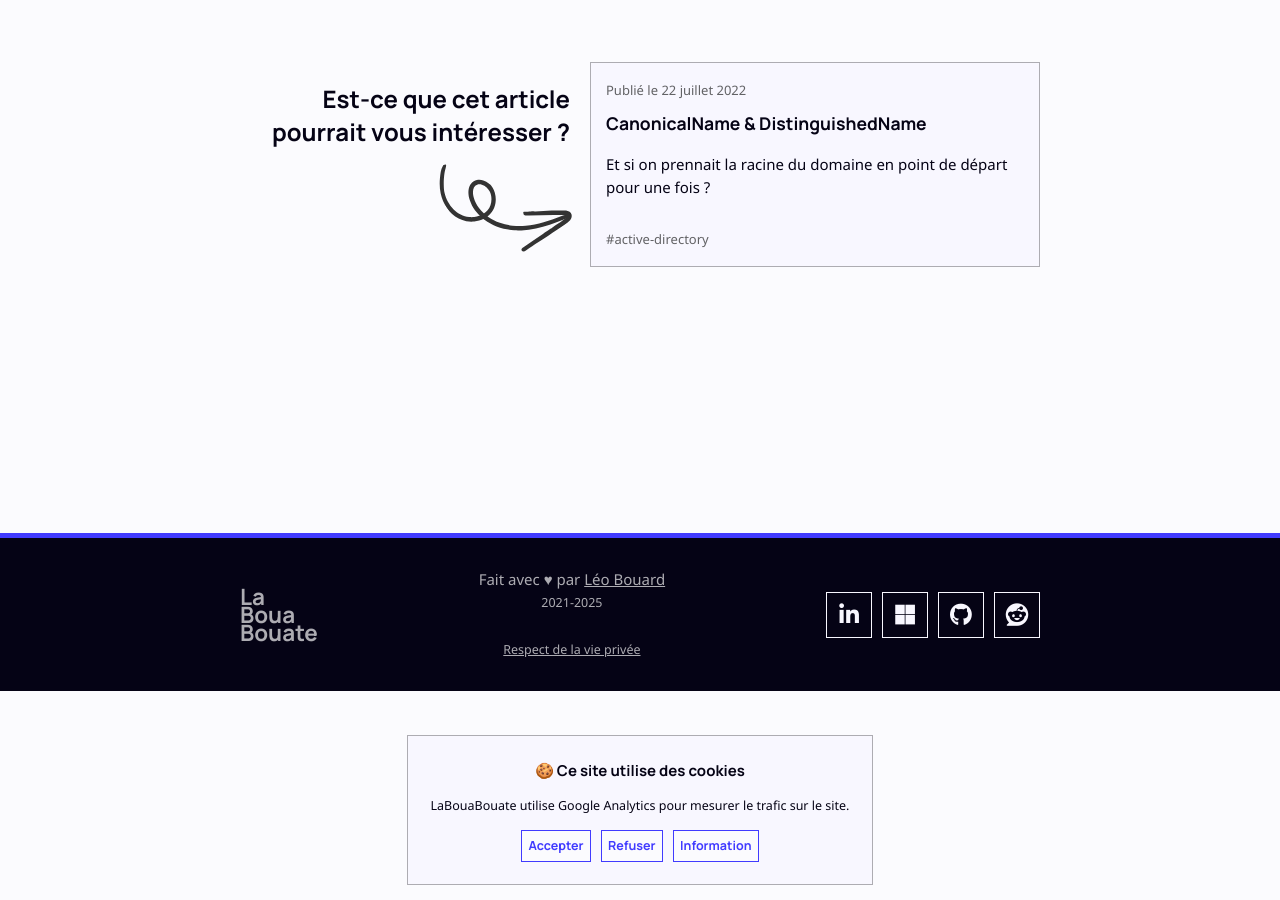
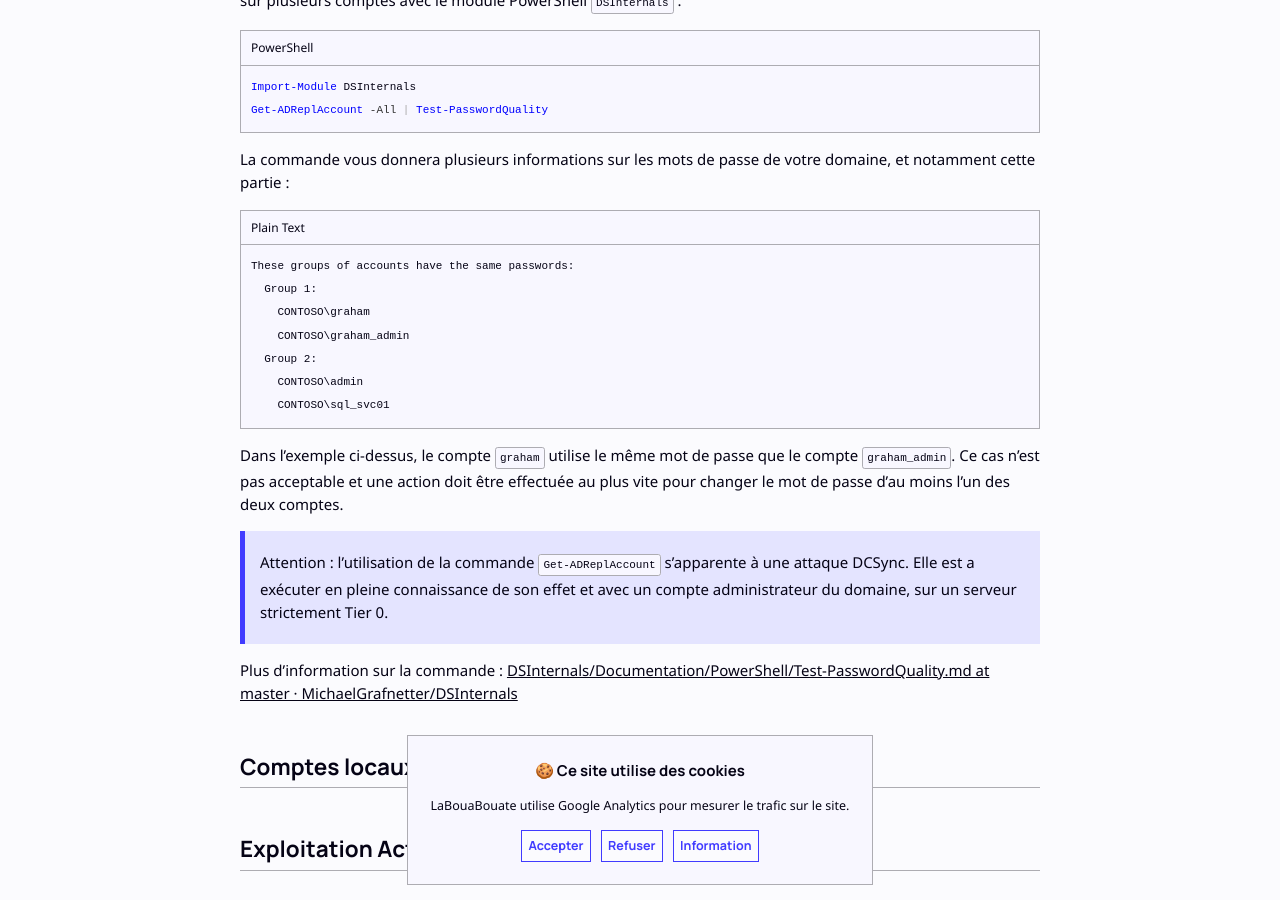
Before and after one commit to leobouard/leobouard.github.io, a Jekyll site: the page built from _posts/2024-11-01-tiering-model-008.md, in a window 1280 px wide and 900 px high, scrolled down 395 px. Built offline with Jekyll 4.4.1, drawn with Linux system fonts in a browser that asks for light colours; nearby versions of some CDN libraries; some web fonts are replaced; some of the changed text lies outside the part shown.

Commit message:
Update 2024-11-01-tiering-model-008.md

````diff
--- a/_posts/2024-11-01-tiering-model-008.md
+++ b/_posts/2024-11-01-tiering-model-008.md
@@ -8,3 +8,52 @@ prevLink:
 ---
 
 ## Partage de mots de passe entre différents tiers
+
+Tout l'intérêt du tiering model est de ralentir voir empêcher la progression d'un attaquant vers un niveau critique comme le Tier 0. Si un administrateur partage le même mot de passe entre tous ses comptes (compte sans privilège et comptes administrateurs). Il est possible de vérifier rapidement l'utilisation d'un même mot de passe sur plusieurs comptes avec le module PowerShell `DSInternals` :
+
+```powershell
+Import-Module DSInternals
+Get-ADReplAccount -All | Test-PasswordQuality
+```
+
+La commande vous donnera plusieurs informations sur les mots de passe de votre domaine, et notamment cette partie :
+
+```plaintext
+These groups of accounts have the same passwords:
+  Group 1:
+    CONTOSO\graham
+    CONTOSO\graham_admin
+  Group 2:
+    CONTOSO\admin
+    CONTOSO\sql_svc01
+```
+
+Dans l'exemple ci-dessus, le compte `graham` utilise le même mot de passe que le compte `graham_admin`. Ce cas n'est pas acceptable et une action doit être effectuée au plus vite pour changer le mot de passe d'au moins l'un des deux comptes.
+
+> Attention : l'utilisation de la commande `Get-ADReplAccount` s'apparente à une attaque DCSync. Elle est a exécuter en pleine connaissance de son effet et avec un compte administrateur du domaine, sur un serveur strictement Tier 0.
+
+Plus d'information sur la commande : [DSInternals/Documentation/PowerShell/Test-PasswordQuality.md at master · MichaelGrafnetter/DSInternals](https://github.com/MichaelGrafnetter/DSInternals/blob/master/Documentation/PowerShell/Test-PasswordQuality.md)
+
+## Comptes locaux
+
+## Exploitation Active Directory
+
+### Mauvaise catégorisation d'un compte
+
+Déplacer un compte dans une unité d'organisation du Tier 0 ne suffit pas à le catégoriser dans le Tier 0 : celui-ci doit impérativement être membre du groupe d'appartenance. L'appartenance à un groupe étant assez peu visible dans Active Directory, le plus simple est de faire un script pour mettre en lumière ce genre d'écart :
+
+```powershell
+$tier0Users = Get-ADUser -Filter * -SearchBase 'OU=TIER0,DC=contoso,DC=com'
+$tier0GroupMembers = Get-ADGroupMember 'Utilisateurs du TIER0' -Recursive
+$tier0Users | Where-Object {$_.SamAccountName -notin $tier0GroupMembers}
+```
+
+### Mauvais emplacement d'un groupe
+
+Les groupes d'accès à une ressource du Tier 1 peut se trouver à deux endroits : Tier 0 ou Tier 1. Il faut donc vérifier, suivant votre préférence, que tous les groupes d'accès
+
+### Délégation Active Directory
+
+Les délégations Active Directory
+
+### Utilisation d'outils d'audits
````
